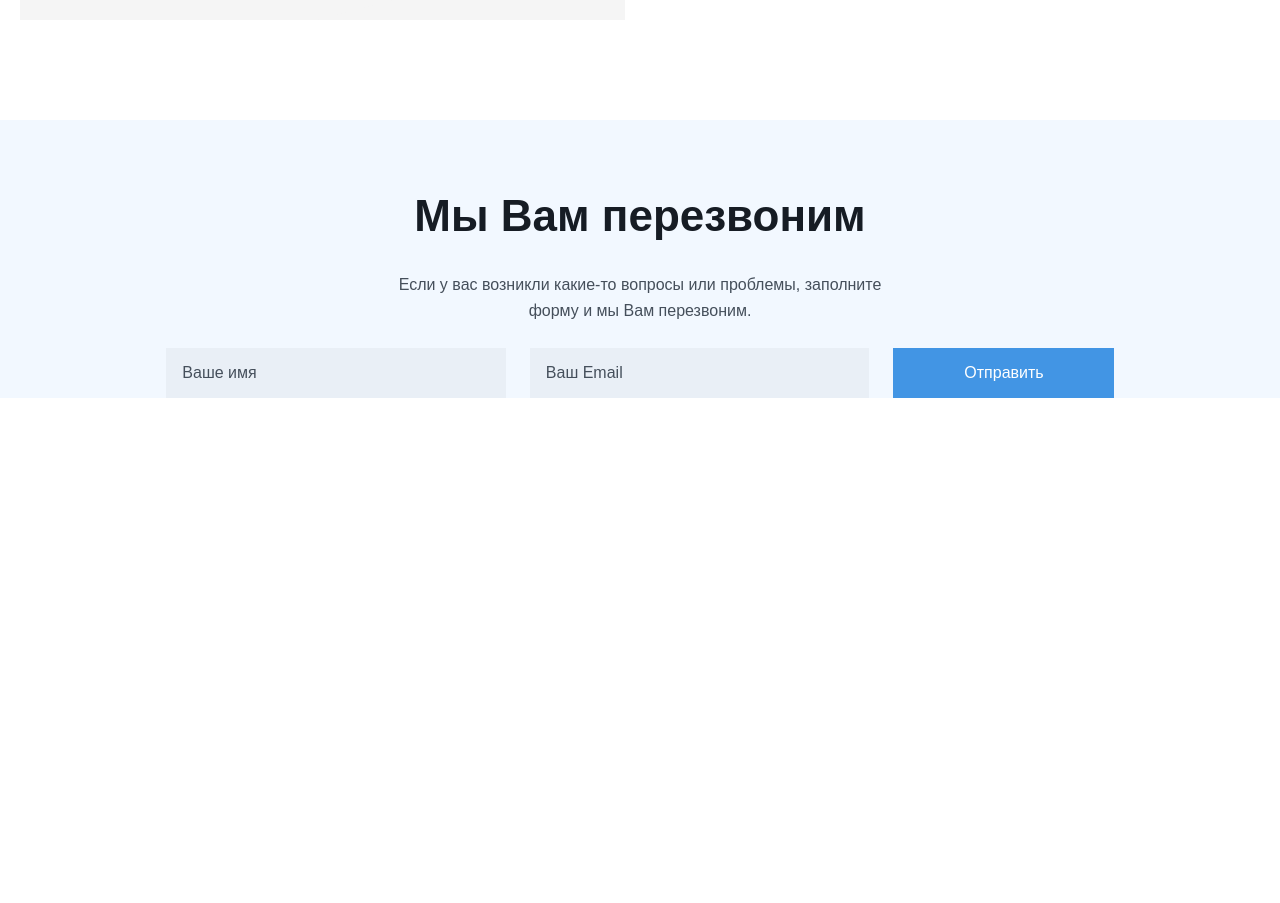
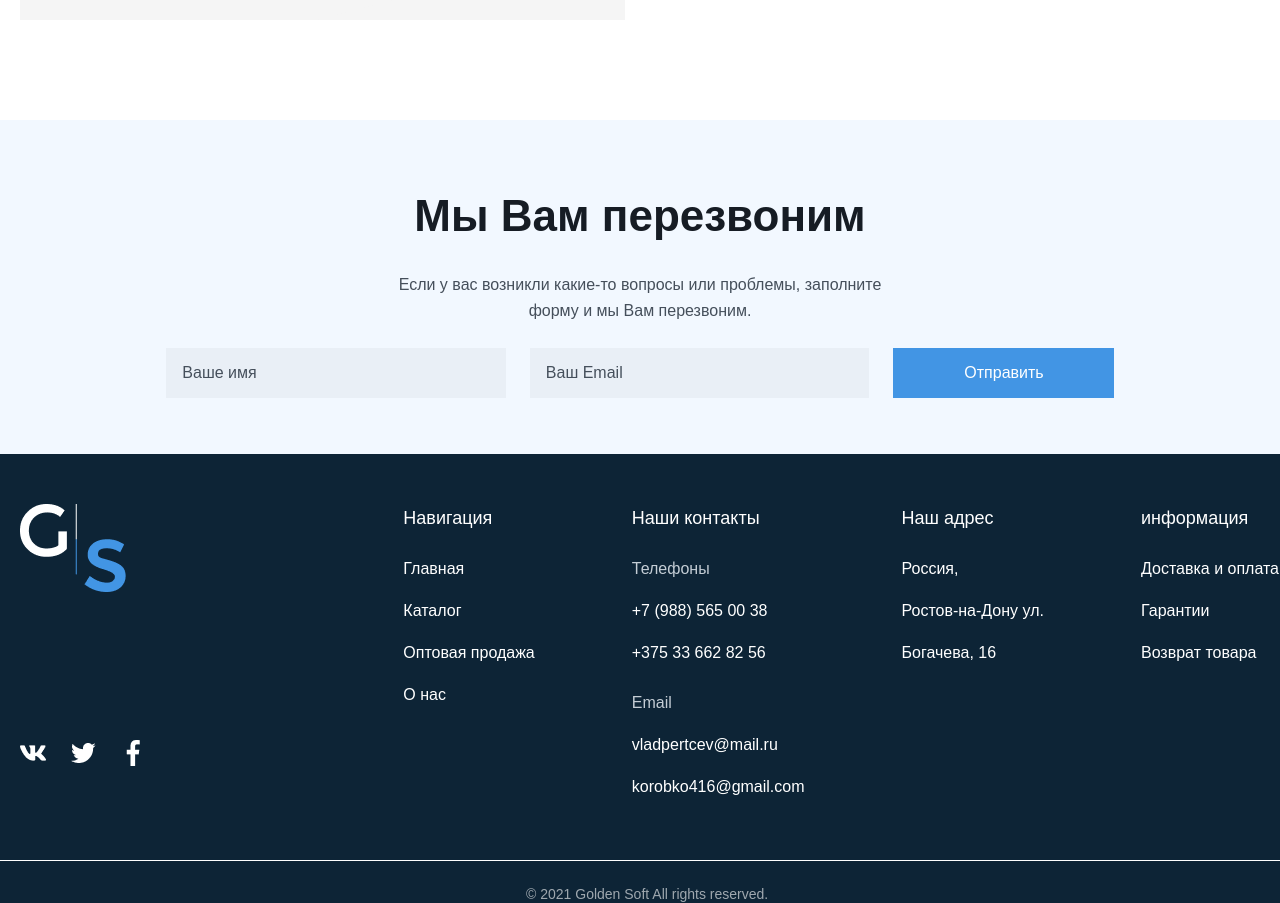
Before and after one commit to samadovoybek758/3-oy-5-dars, a plain HTML site: page index.html in a window 1280 px wide. Shown: the part 4320-5223 px from the top of the page. Before the commit the page ends 4774 px from the top, so only its background shows below. Drawn offline with Linux system fonts and the light colour scheme.

Commit message:
turtinchi yangilanish

```diff
--- a/index.html
+++ b/index.html
@@ -503,6 +503,52 @@
                         </div>
                     </div>
                 </div>
+
+
+            <div class="footer__osti">
+                 <div class="footer__osti2">
+                    <div>
+                        <img src="images/Logo (4).png" alt="">
+                        <div class="ijtimoiy">
+                            <a href="http://#"><img src="images/vk.png" alt=""></a>
+                            <a href="http://#"><img src="images/twitter (1).png" alt=""></a>
+                            <a href="http://#"><img src="images/free-icon-facebook-2111392 1.png" alt=""></a>
+                        </div>
+                    </div>
+                    <div class="centure">
+                        <ul>
+                            <li>Навигация</li>
+                            <li>Главная</li>
+                            <li>Каталог</li>
+                            <li>Оптовая продажа</li>
+                            <li>О нас</li>
+                        </ul>
+                        <ul>
+                            <li>Наши контакты</li>
+                            <li class="kichik">Телефоны</li>
+                            <li>+7 (988) 565 00 38</li>
+                            <li>+375 33 662 82 56</li>
+                            <li class="kichik k">Email</li>
+                            <li>vladpertcev@mail.ru</li>
+                            <li>korobko416@gmail.com</li>
+                        </ul>
+                        <ul>
+                            <li>Наш адрес</li>
+                            <li>Россия,</li>
+                            <li>Ростов-на-Дону ул.</li>
+                            <li> Богачева, 16 </li>
+
+                        </ul>
+                        <ul>
+                            <li>информация</li>
+                            <li>Доставка и оплата</li>
+                            <li>Гарантии</li>
+                            <li>Возврат товара</li>
+                        </ul>
+                    </div>
+                   </div>
+                   <div class="tagchiziq2"> </div>
+                   <span class="reserved">© 2021 Golden Soft All rights reserved.</span>
             </div>
         </section>
         </footer>
--- a/styles/style.css
+++ b/styles/style.css
@@ -352,6 +352,7 @@ main h3{
 .footer__tepa{
    padding-top: 64px;
     background-color: #F2F8FF;
+    padding-bottom: 56px;
 }
 .перезвоним h1{
     font-size: 44px;
@@ -379,7 +380,6 @@ main h3{
     gap: 24px;
     height: 50px;
     margin-left: 346px;
-    margin-bottom: 56px;
 }
 .перезвоним__input input{
     padding: 17.5px 146.5px 17.5px 16px;
@@ -401,3 +401,68 @@ main h3{
     line-height: 26px;
     color: rgba(69, 79, 91, 1);
 }
+
+
+.footer__osti{
+    background-color: rgba(13, 36, 54, 1);
+}
+.footer__osti2{
+    max-width: 1440px;
+    padding: 50px 81px 60px 100px;
+    display: flex;
+    justify-content: space-between;
+
+}
+.ijtimoiy{
+    margin-top: 144px;
+    display: flex;
+    align-items: center;
+    gap: 24px;
+
+}
+.centure{
+    display: flex;
+    gap: 97px;
+    color: white;
+}
+.centure ul{
+    list-style-type: none;
+    gap: 16px;
+    display: flex;
+    flex-direction: column;
+}
+.centure ul li:first-child{
+    margin-bottom: 8px;
+    font-size: 18px;
+    font-weight: 500;
+    line-height: 28px;
+}
+.centure ul li{
+    font-size: 16px;
+    font-weight: 300;
+    line-height: 26px;
+    max-width: 182px;
+}
+.kichik{
+    line-height: 16.71px;
+    font-size: 14px;
+    font-weight: 300;
+    color: #C4CDD5;
+}
+.k{
+    margin-top: 8px;
+}
+.tagchiziq2{
+    width: 1440px;
+    height: 1px;
+    background-color: #FFFFFF;
+    margin-bottom: 24px;
+}
+.reserved{
+    color: white;
+    font-size: 14px;
+    line-height: 16.71px;
+    font-weight: 400;
+    margin-left: 606px;
+    opacity: 60%;
+}
```
Also changed, not shown: images/Logo (4).png (added), images/free-icon-facebook-2111392 1.png (added), images/twitter (1).png (added), images/vk.png (added).
